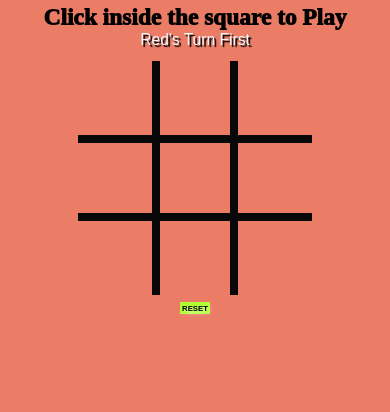
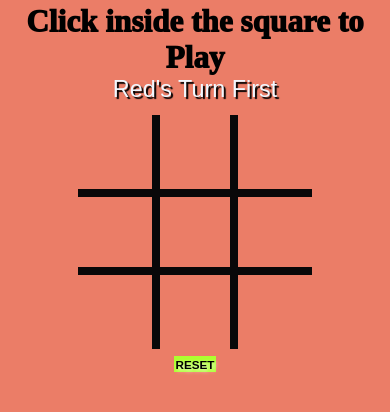
Before and after one commit to sidjain1387/Tic-Tac-Toe, a plain HTML site: page index.html in a window 390 px wide. Drawn offline with nearby package versions, Linux system fonts and the light colour scheme; a web font is replaced by a local one.

Commit message:
Update style.css

```diff
--- a/style.css
+++ b/style.css
@@ -142,13 +142,14 @@ h2 {
     font-size: 16vw;
   }
   h1 {
+    font-size: 8vw;
+    text-align:center;
+  }
+  h2 {
     font-size: 6vw;
   }
-  h2 {
-    font-size: 4vw;
-  }
   .btn {
-    font-size: 2vw;
+    font-size: 3vw;
   }
 }
 
```
